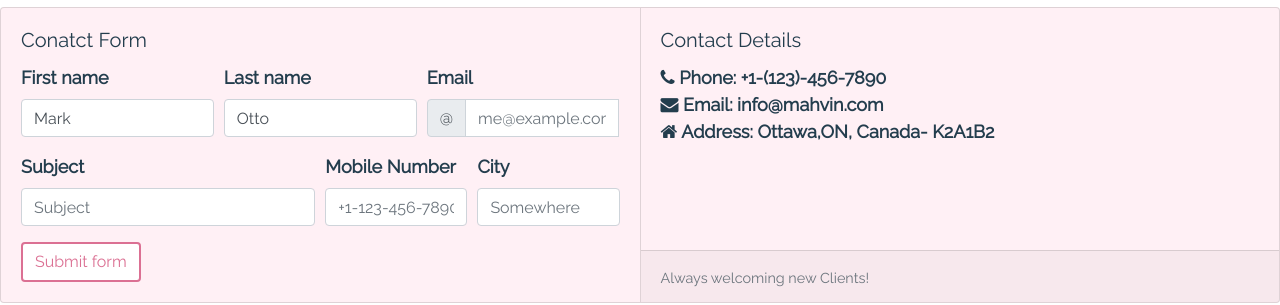
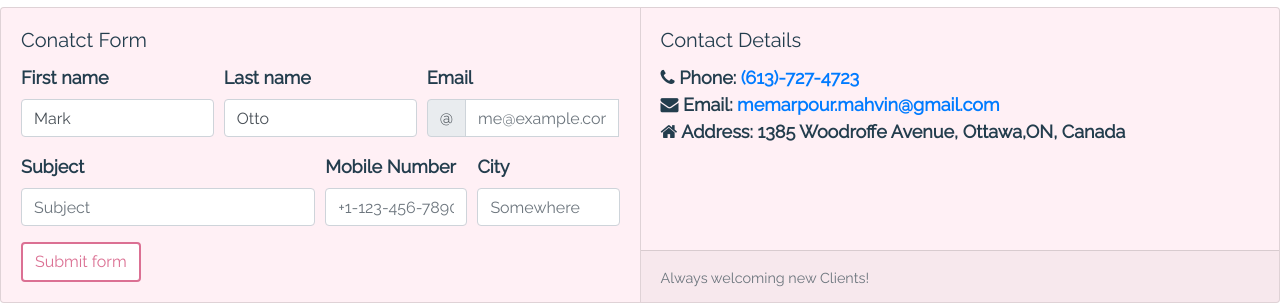
Before and after one commit to mema0002/mema0002.github.io, a website: page contact.html in a window 1280 px wide. Shown: the part 263-568 px from the top of the page. Drawn offline with nearby package versions, Linux system fonts and the light colour scheme; a web font is replaced by a local one.

Commit message:
contact details

```diff
--- a/contact.html
+++ b/contact.html
@@ -142,9 +142,9 @@
       <div class="card-body">
         <h5 class="card-title">Contact Details</h5>
         <p class="card-text">
-        <i class="fa fa-phone"></i>  Phone: +1-(123)-456-7890<br>
-        <i class="fa fa-envelope"></i>  Email: info@mahvin.com<br>
-        <i class="fa fa-home"></i>  Address: Ottawa,ON, Canada- K2A1B2<br>
+        <i class="fa fa-phone"></i>  Phone: <a href="tel:6137274723">(613)-727-4723</a><br>
+        <i class="fa fa-envelope"></i>  Email: <a href="mailto:memarpour.mahvin@gmail.com">memarpour.mahvin@gmail.com</a><br>
+        <i class="fa fa-home"></i>  Address: 1385 Woodroffe Avenue, Ottawa,ON, Canada<br>
         </p>
       </div>
       <div class="card-footer">
```
